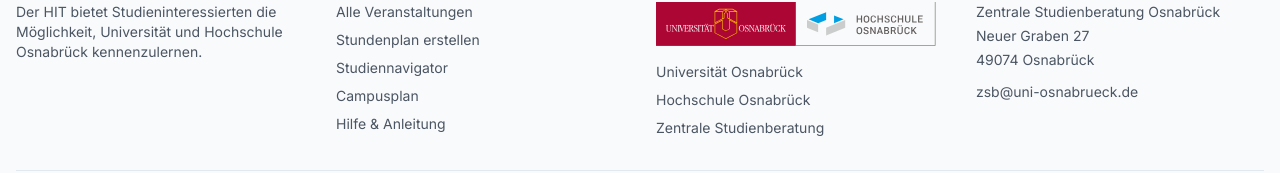
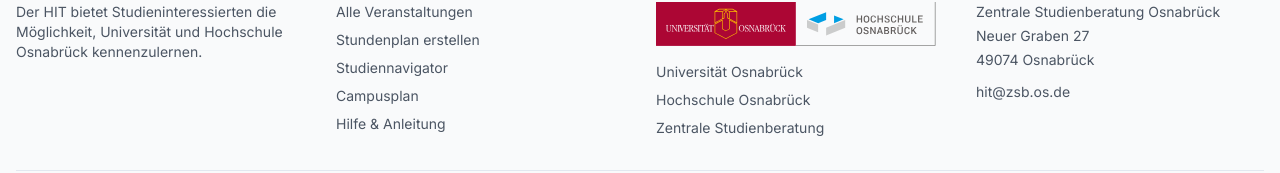
Before and after one commit to Odrec/HIT-Website-Project, a Next.js app: page /home in a window 1280 px wide. Shown: the part 2177-2350 px from the top of the page. Built offline with nearby package versions, Linux system fonts and the light colour scheme; no server answers; the database is empty.

Commit message:
fix: make footer contact email configurable via EMAIL_TO

```diff
--- a/src/components/layout/Footer.tsx
+++ b/src/components/layout/Footer.tsx
@@ -5,6 +5,7 @@ import Link from 'next/link'
  * Footer component with institutional links and information
  */
 export function Footer() {
+  const contactEmail = process.env.EMAIL_TO || 'hit@zsb.os.de'
   return (
     <footer className="border-t bg-hit-gray-50">
       <div className="container mx-auto px-4 py-8">
@@ -104,8 +105,8 @@ export function Footer() {
               <p>Neuer Graben 27</p>
               <p>49074 Osnabrück</p>
               <p className="pt-2">
-                <a href="mailto:zsb@uni-osnabrueck.de" className="hover:text-hit-uni-500">
-                  zsb@uni-osnabrueck.de
+                <a href={`mailto:${contactEmail}`} className="hover:text-hit-uni-500">
+                  {contactEmail}
                 </a>
               </p>
             </address>
```
